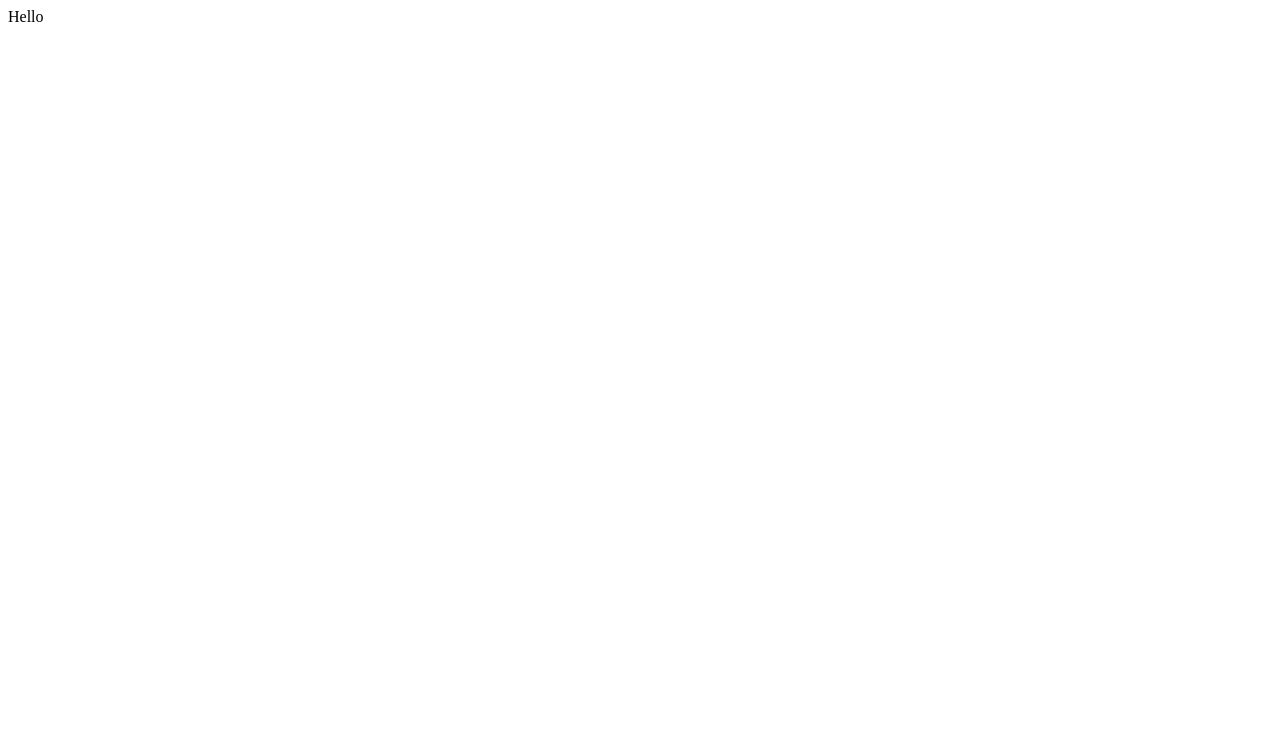
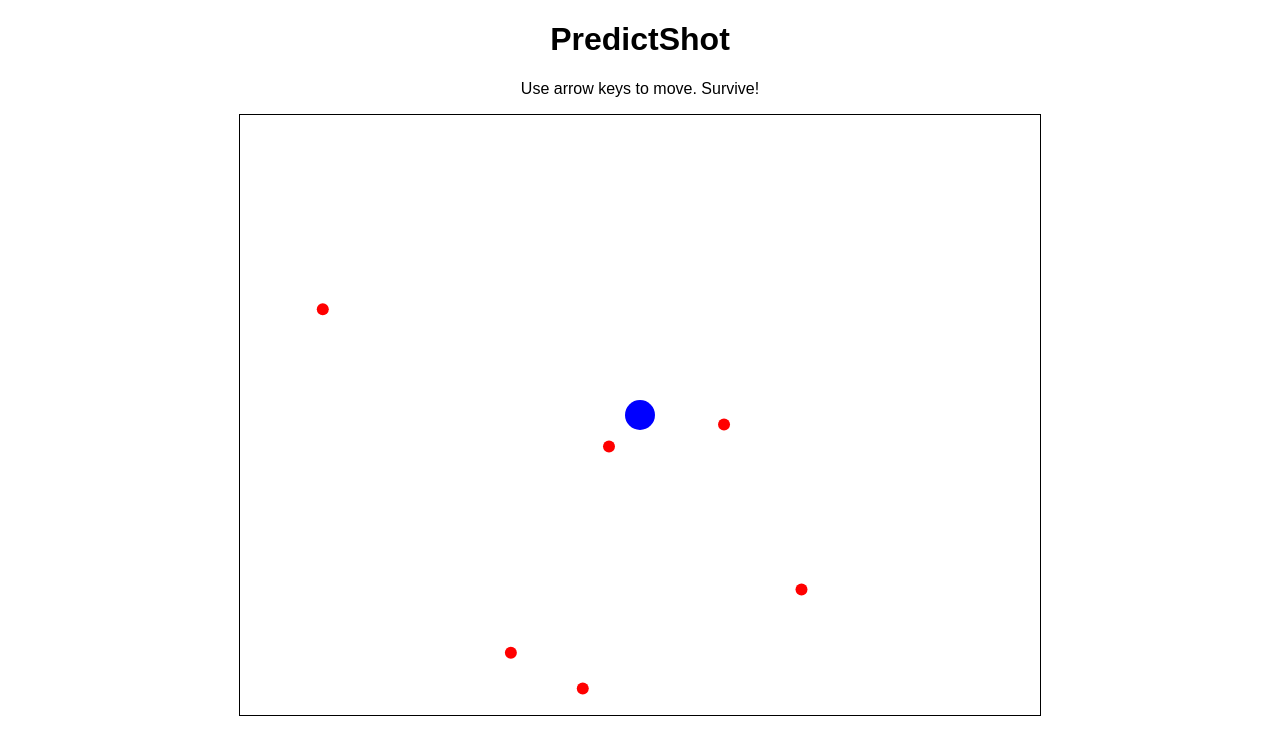
Before and after one commit to kyongku/predictshot, a plain HTML site: page index.html in a window 1280 px wide. Drawn offline with Linux system fonts and the light colour scheme.

Commit message:
Add files via upload

```diff
--- a/index.html
+++ b/index.html
@@ -1 +1,121 @@
-<html><body>Hello</body></html>
+
+<!DOCTYPE html>
+<html lang="en">
+<head>
+  <meta charset="UTF-8" />
+  <title>PredictShot Web</title>
+  <style>
+    canvas { background: white; display: block; margin: auto; border: 1px solid #000; }
+    body { text-align: center; font-family: sans-serif; }
+  </style>
+</head>
+<body>
+  <h1>PredictShot</h1>
+  <p>Use arrow keys to move. Survive!</p>
+  <canvas id="gameCanvas" width="800" height="600"></canvas>
+  <script>
+    const canvas = document.getElementById("gameCanvas");
+    const ctx = canvas.getContext("2d");
+    const WIDTH = canvas.width;
+    const HEIGHT = canvas.height;
+
+    const player = {
+      x: WIDTH / 2,
+      y: HEIGHT / 2,
+      radius: 15,
+      speed: 4,
+    };
+
+    let keys = {};
+    document.addEventListener("keydown", (e) => keys[e.key] = true);
+    document.addEventListener("keyup", (e) => keys[e.key] = false);
+
+    function updatePlayer() {
+      if (keys["ArrowLeft"]) player.x -= player.speed;
+      if (keys["ArrowRight"]) player.x += player.speed;
+      if (keys["ArrowUp"]) player.y -= player.speed;
+      if (keys["ArrowDown"]) player.y += player.speed;
+
+      player.x = Math.max(player.radius, Math.min(WIDTH - player.radius, player.x));
+      player.y = Math.max(player.radius, Math.min(HEIGHT - player.radius, player.y));
+    }
+
+    class Bullet {
+      constructor(x, y, dx, dy) {
+        this.x = x;
+        this.y = y;
+        const len = Math.hypot(dx, dy);
+        this.dx = dx / len * 3;
+        this.dy = dy / len * 3;
+        this.radius = 6;
+      }
+
+      update() {
+        this.x += this.dx;
+        this.y += this.dy;
+      }
+
+      draw() {
+        ctx.beginPath();
+        ctx.fillStyle = "red";
+        ctx.arc(this.x, this.y, this.radius, 0, Math.PI * 2);
+        ctx.fill();
+      }
+
+      offScreen() {
+        return this.x < -50 || this.x > WIDTH + 50 || this.y < -50 || this.y > HEIGHT + 50;
+      }
+    }
+
+    const bullets = [];
+    let lastSpawn = 0;
+
+    function spawnBullets() {
+      const now = performance.now();
+      if (now - lastSpawn > 800) {
+        lastSpawn = now;
+        const edges = ["top", "bottom", "left", "right"];
+        const edge = edges[Math.floor(Math.random() * edges.length)];
+        let x, y;
+        if (edge === "top") {
+          x = Math.random() * WIDTH;
+          y = 0;
+        } else if (edge === "bottom") {
+          x = Math.random() * WIDTH;
+          y = HEIGHT;
+        } else if (edge === "left") {
+          x = 0;
+          y = Math.random() * HEIGHT;
+        } else {
+          x = WIDTH;
+          y = Math.random() * HEIGHT;
+        }
+        bullets.push(new Bullet(x, y, player.x - x, player.y - y));
+      }
+    }
+
+    function updateGame() {
+      updatePlayer();
+      spawnBullets();
+      bullets.forEach(b => b.update());
+    }
+
+    function drawGame() {
+      ctx.clearRect(0, 0, WIDTH, HEIGHT);
+      ctx.beginPath();
+      ctx.fillStyle = "blue";
+      ctx.arc(player.x, player.y, player.radius, 0, Math.PI * 2);
+      ctx.fill();
+      bullets.forEach(b => b.draw());
+    }
+
+    function gameLoop() {
+      updateGame();
+      drawGame();
+      requestAnimationFrame(gameLoop);
+    }
+
+    requestAnimationFrame(gameLoop);
+  </script>
+</body>
+</html>
```
Also changed, not shown: 1 other file.
